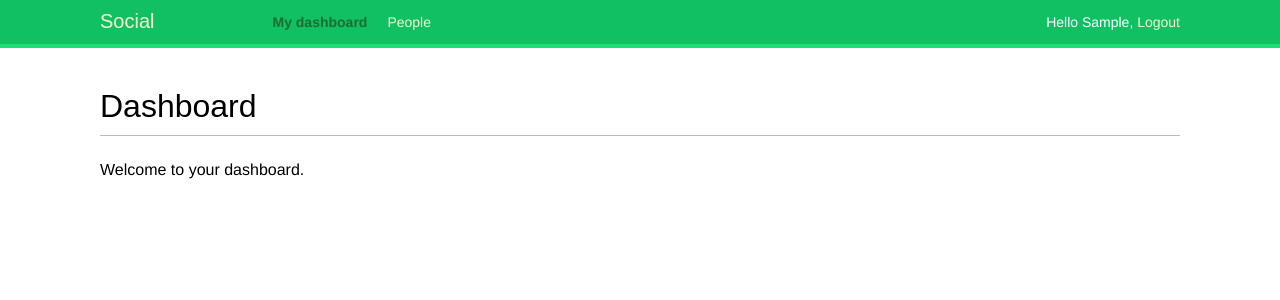
After one commit to gitemad/jsharif-social, a Django app: page /account/ in a window 1280 px wide. The commit adds this page. Shown: the top 300 px of the page. Run offline with Django 4.2, Linux system fonts and the light colour scheme; the visitor is signed in with stand-in values (Sample User, id 1); some web fonts are replaced.

Commit message:
feat: login and logout

```diff
--- /dev/null
+++ b/social/account/templates/account/dashboard.html
@@ -0,0 +1,8 @@
+{% extends 'base.html' %}
+{% block title %}
+  Dashboard
+{% endblock %}
+{% block content %}
+  <h1>Dashboard</h1>
+  <p>Welcome to your dashboard.</p>
+{% endblock %}
--- a/social/account/templates/base.html
+++ b/social/account/templates/base.html
@@ -10,6 +10,24 @@
 <body>
     <div id="header">
         <span class="logo">Social</span>
+        {% if request.user.is_authenticated %}
+        <ul class="menu">
+          <li {% if section == "dashboard" %}class="selected"{% endif %}>
+            <a href="{% url "dashboard" %}">My dashboard</a>
+          </li>
+          <li {% if section == "people" %}class="selected"{% endif %}>
+            <a href="#">People</a>
+          </li>
+        </ul>
+      {% endif %}
+      <span class="user">
+        {% if request.user.is_authenticated %}
+          Hello {{ request.user.first_name|default:request.user.username }},
+          <a href="{% url "logout" %}">Logout</a>
+        {% else %}
+          <a href="{% url "login" %}">Log-in</a>
+        {% endif %}
+      </span>
     </div>
     <div id="content">
         {% block content %}
--- a/social/account/urls.py
+++ b/social/account/urls.py
@@ -1,6 +1,10 @@
 from django.urls import path
+from django.contrib.auth import views as auth_views
 from . import views
 
 urlpatterns = [
-    path('login/', views.user_login, name='login')
+    # path('login/', views.user_login, name='login')
+    path('login/', auth_views.LoginView.as_view(), name='login'),
+    path('logout/', auth_views.LogoutView.as_view(), name='logout'),
+    path('', views.dashboard, name='dashboard')
 ]
--- a/social/account/views.py
+++ b/social/account/views.py
@@ -2,6 +2,7 @@ from django.shortcuts import render
 from .forms import LoginForm
 from django.contrib.auth import authenticate, login
 from django.http import HttpResponse
+from django.contrib.auth.decorators import login_required
 
 # Create your views here.
 def user_login(request):
@@ -27,3 +28,11 @@ def user_login(request):
         'account/login.html',
         { 'form': form }
     )
+
+@login_required
+def dashboard(request):
+    return render(
+        request,
+        'account/dashboard.html',
+        { 'section': 'dashboard' }
+    )
--- a/social/social/settings.py
+++ b/social/social/settings.py
@@ -122,3 +122,7 @@ STATIC_URL = 'static/'
 # https://docs.djangoproject.com/en/4.2/ref/settings/#default-auto-field
 
 DEFAULT_AUTO_FIELD = 'django.db.models.BigAutoField'
+
+LOGIN_REDIRECT_URL = 'dashboard'
+LOGIN_URL = 'login'
+LOGOUT_URL = 'logout'
```
Also changed, not shown: social/account/templates/registration/logged_out.html (added, +10 -0 lines), social/account/templates/registration/login.html (added, +22 -0 lines).
